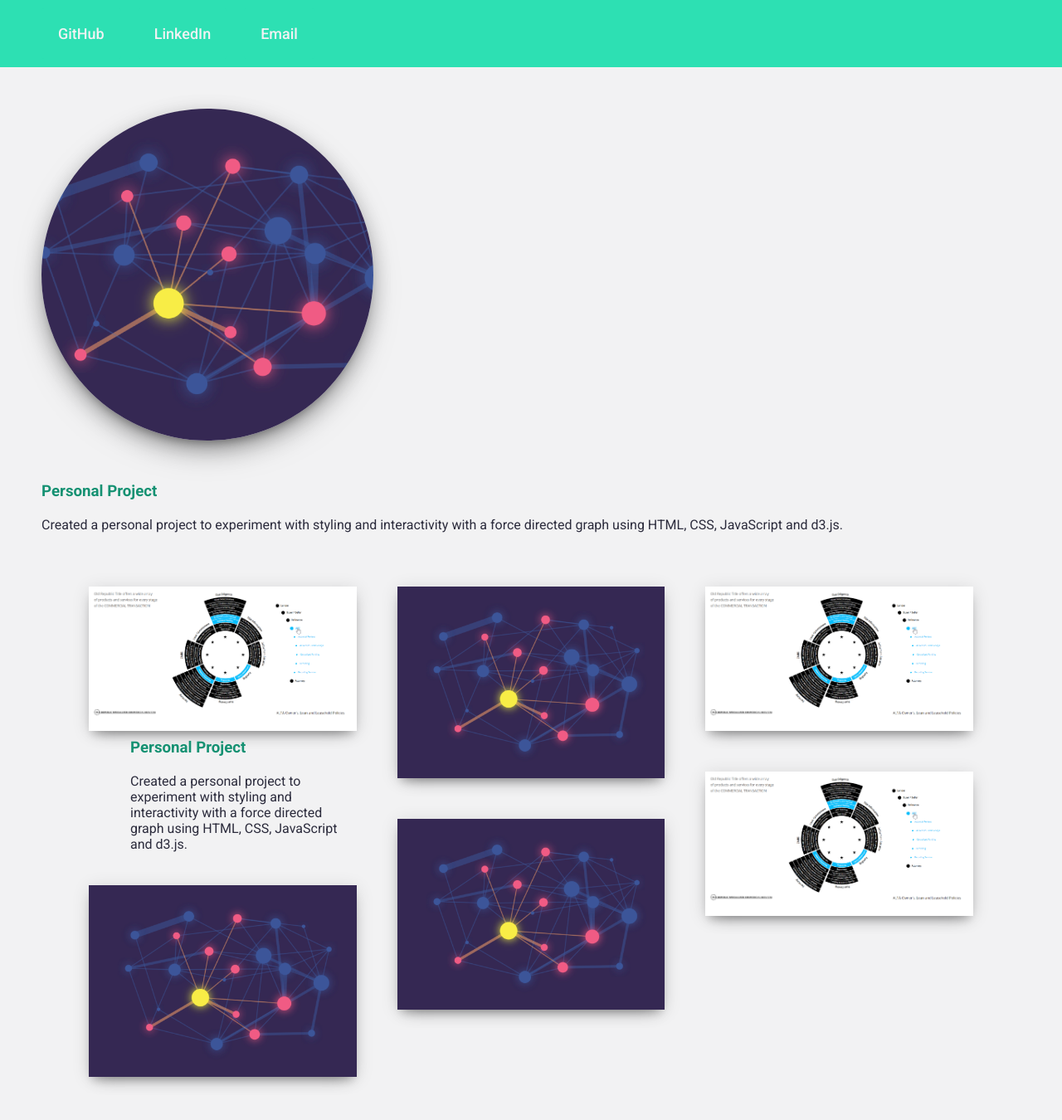
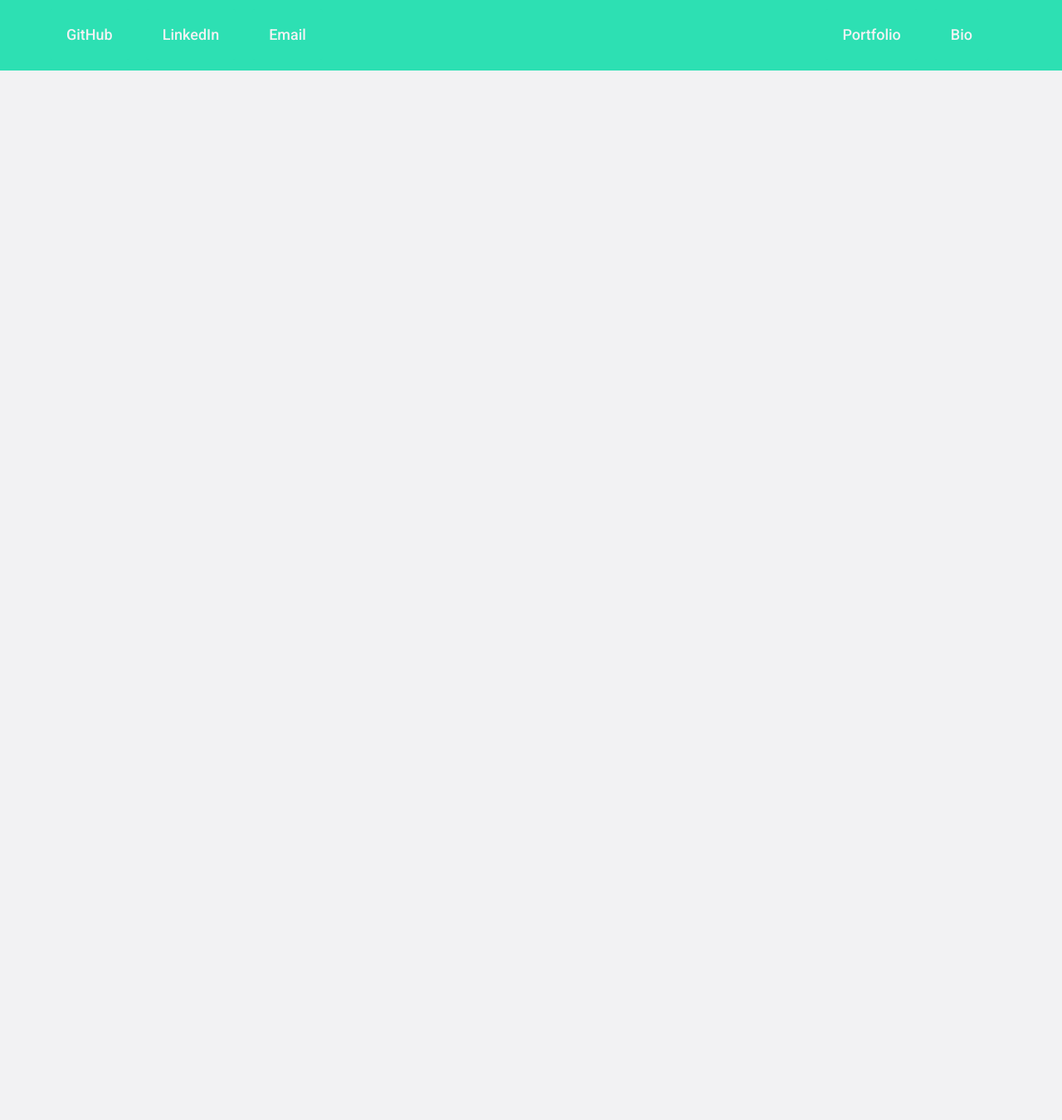
Before and after one commit to AlecSands/PersonalWebsite, a React (Create React App) app in the folder react-tdd/: page / in a window 1280 px wide. Shown: the top 1350 px of the page at 83% size. After the commit the page ends 800 px from the top, so only its background shows below. Built offline with nearby package versions, Linux system fonts and the light colour scheme.

Commit message:
fixing base header display styling

```diff
--- a/react-tdd/src/App.js
+++ b/react-tdd/src/App.js
@@ -18,32 +18,6 @@ function App() {
   return (
     <div className="App">
       <Header />
-      <ImageCard />
-      <HeadingCard />
-      <DescriptionCard />
-      <div id="columns" className="flexContainer">
-        <div className="flexChild">
-          <img src={lifecycle} />
-          <h3 className="HeadingCard">Personal Project</h3>
-          <p className="DescriptionCard">Created a personal project to experiment with styling and
-          interactivity with a force directed graph using HTML, CSS,
-          JavaScript and d3.js.</p>
-        </div>
-        <div className="flexChild">
-          <img src={synergies} />
-        </div>
-        <div className="flexChild">
-          <img src={synergies} />
-        </div>
-        <div className="flexChild">
-          <img src={synergies} />
-        </div>
-        <div className="flexChild">
-          <img src={lifecycle} />
-        </div><div className="flexChild">
-          <img src={lifecycle} />
-        </div>
-      </div>
     </div>
   );
 }
--- a/react-tdd/src/Header.js
+++ b/react-tdd/src/Header.js
@@ -5,18 +5,31 @@ import {
 } from "react-router-dom";
 import NavLink from "./NavLink"
 import ContactLinks from "./ContactLinks"
+import NavigationLinks from "./NavLinks"
 import "./Header.scss"
 
 function Header() {
-  const navLinks = ContactLinks;
+  const navLinks = NavigationLinks;
   const listItems = navLinks.map((navLinks) =>
     <NavLink name={navLinks} />
   );
+  const contactLinks = ContactLinks;
+  const contactItems = contactLinks.map((contactLinks) =>
+    <NavLink name={contactLinks} />
+  );
   return (
     <nav className="Nav">
-      <ul>
+      <div className="container">
+      <ul className="NavLeft">
+        {contactItems}
+      </ul>
+      <ul className="NavRight">
         {listItems}
+        <li className="NavLink NavMenu">
+          <a><i class="material-icons-round">menu</i></a>
+        </li>
       </ul>
+      </div>
     </nav>
   );
 }
--- a/react-tdd/src/Header.scss
+++ b/react-tdd/src/Header.scss
@@ -5,5 +5,44 @@
 }
 
 .Nav ul {
-  padding-left: 40px;
+  // position: absolute;
+  line-height: 24px;
 }
+
+.NavRight {
+  text-align: right;
+}
+
+.container {
+  column-width: 420px;
+  width: 90%;
+	max-width: 1400px;
+	margin: 0px 50px auto;
+}
+
+.Nav i {
+  top: 5px;
+  position: relative;
+}
+
+.NavMenu {
+  display: none;
+}
+
+.material-icons-round {
+  line-height: 24px;
+}
+
+@media screen and (max-width: 1100px) {
+  .NavLeft {
+    display: none;
+  }
+
+  .container {
+    column-width: auto;
+  }
+
+  .NavMenu {
+    display: inline-block;
+  }
+}
--- a/react-tdd/src/NavLink.scss
+++ b/react-tdd/src/NavLink.scss
@@ -16,6 +16,7 @@
   font-size: 18px;
   margin: 10px;
   border-radius: 3px;
+
   // box-shadow: $dark-shadow;
 }
 
@@ -23,5 +24,6 @@
   transition-duration: $standard-transition-duration;
   background-color: $light-shades-trans;
   color: $light-shades;
+  cursor: pointer;
   // box-shadow: $light-shadow;
 }
--- /dev/null
+++ b/react-tdd/src/NavLinks.js
@@ -0,0 +1,6 @@
+const NavLinks = [
+  {"displayName": "Portfolio", "url": "/"},
+  {"displayName": "Bio", "url": "/bio"},
+];
+
+export default NavLinks;
```
